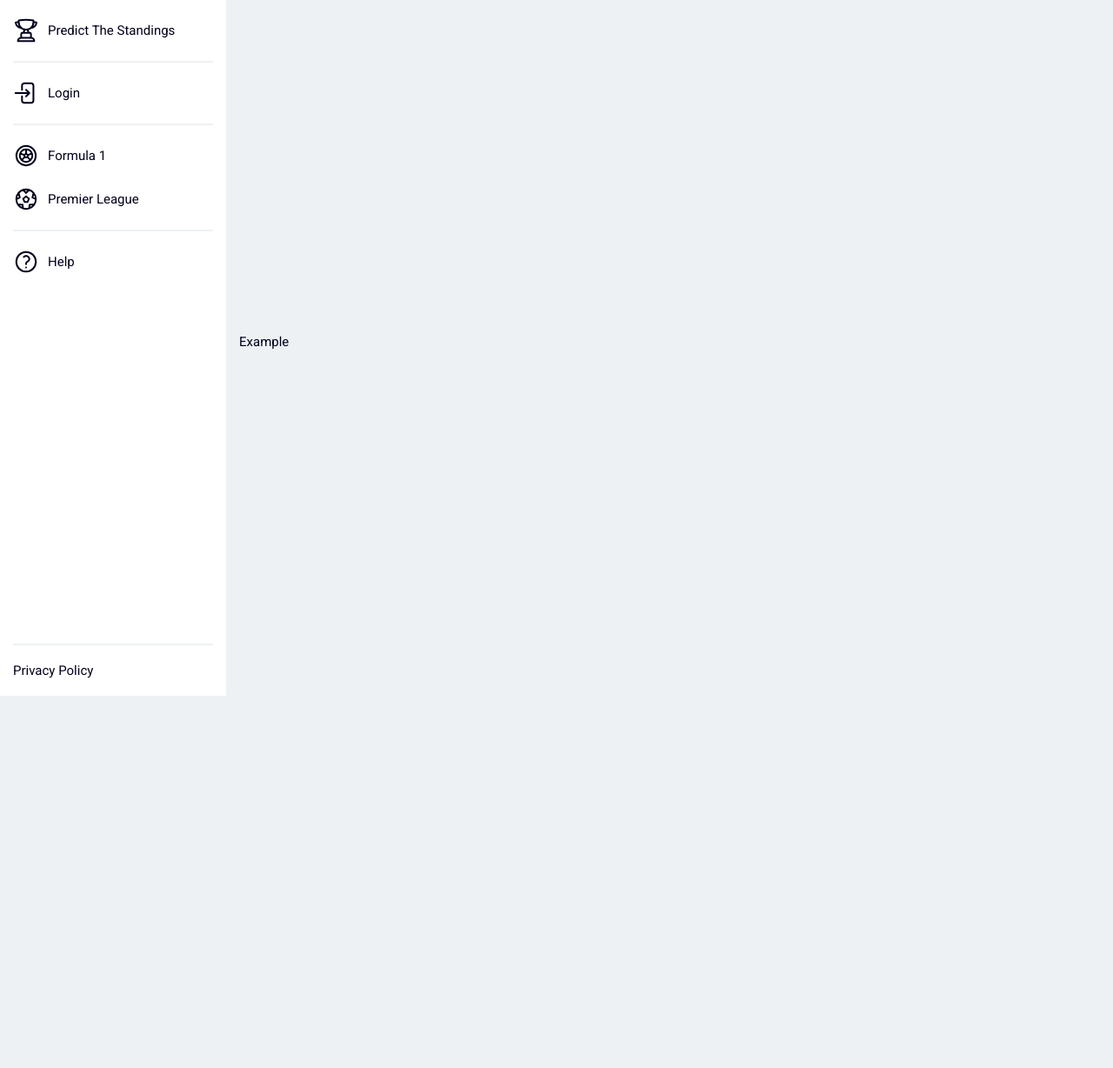
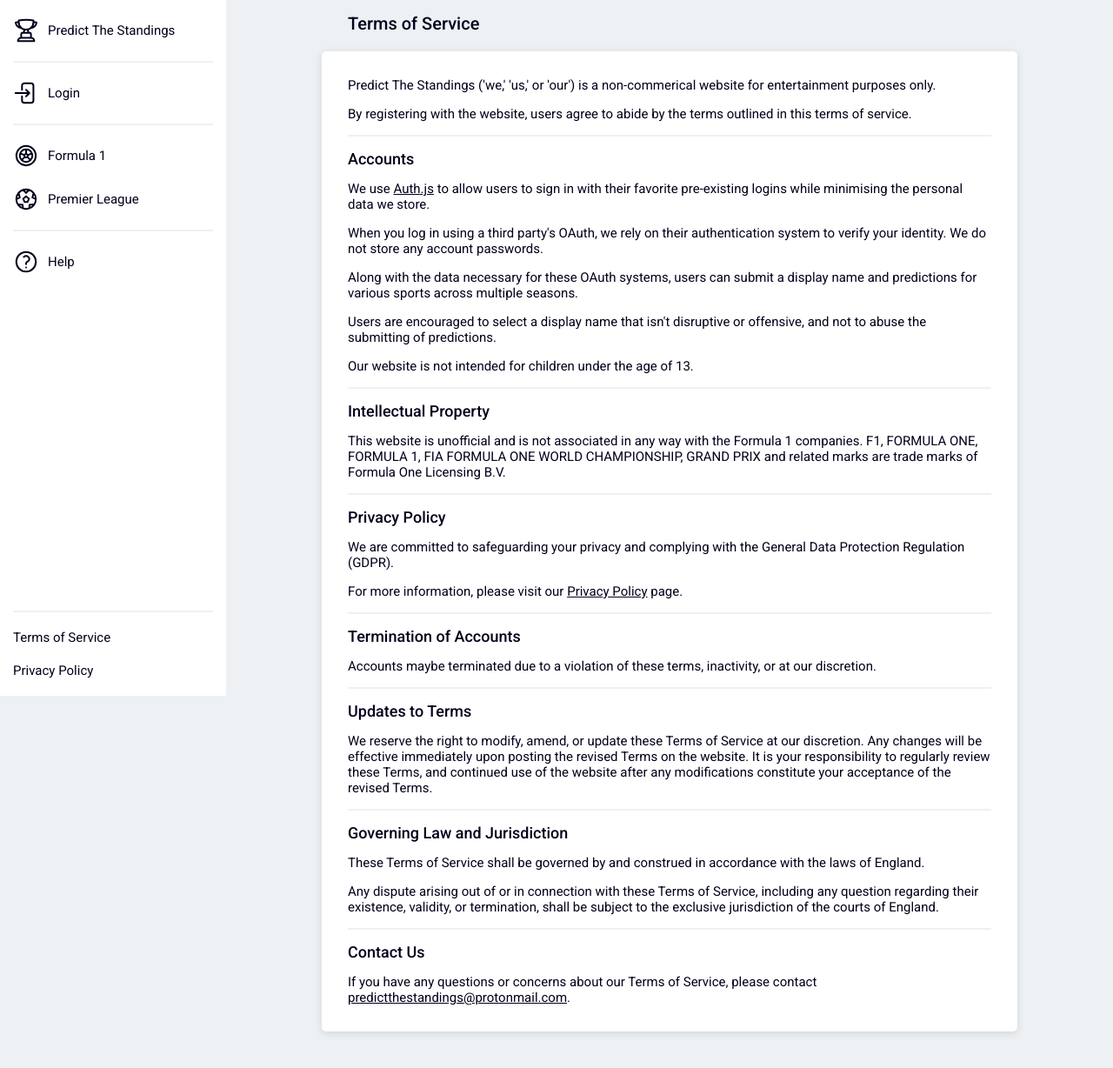
Before and after one commit to davidwillprice/predict-the-standings, a Next.js app: page /terms-of-service in a window 1280 px wide. Shown: the top 1228 px of the page at 87% size. Before the commit the page ends 800 px from the top, so only its background shows below. Built offline with nearby package versions, Linux system fonts and the light colour scheme; no server answers.

Commit message:
Add Terms of Service page
- Add to header
- Add to login page with privacy policy

```diff
--- a/app/terms-of-service/page.tsx
+++ b/app/terms-of-service/page.tsx
@@ -1,9 +1,128 @@
 import { Metadata } from "next";
+import Link from "next/link";
+
+import { Panel } from "@components/panels/panel";
+import { PanelHeading } from "@components/panels/panel-heading";
 
 export const metadata: Metadata = {
   title: "Terms of Service | Predict The Standings",
 };
 
 export default function Page() {
-  return <p>Example</p>;
+  return (
+    <>
+      <PanelHeading>
+        <h2>Terms of Service</h2>
+      </PanelHeading>
+      <Panel>
+        <section>
+          <p>
+            Predict The Standings (&apos;we,&apos; &apos;us,&apos; or
+            &apos;our&apos;) is a non-commerical website for entertainment
+            purposes only.
+          </p>
+          <p>
+            By registering with the website, users agree to abide by the terms
+            outlined in this terms of service.
+          </p>
+        </section>
+        <hr />
+        <section>
+          <h3>Accounts</h3>
+          <p>
+            We use{" "}
+            <a href="https://authjs.dev/" target="_blank">
+              Auth.js
+            </a>{" "}
+            to allow users to sign in with their favorite pre-existing logins
+            while minimising the personal data we store.
+          </p>
+          <p>
+            When you log in using a third party&apos;s OAuth, we rely on their
+            authentication system to verify your identity. We do not store any
+            account passwords.
+          </p>
+          <p>
+            Along with the data necessary for these OAuth systems, users can
+            submit a display name and predictions for various sports across
+            multiple seasons.
+          </p>
+          <p>
+            Users are encouraged to select a display name that isn&apos;t
+            disruptive or offensive, and not to abuse the submitting of
+            predictions.
+          </p>
+          <p>Our website is not intended for children under the age of 13.</p>
+        </section>
+        <hr />
+        <section>
+          <h3>Intellectual Property</h3>
+          <p>
+            This website is unofficial and is not associated in any way with the
+            Formula 1 companies. F1, FORMULA ONE, FORMULA 1, FIA FORMULA ONE
+            WORLD CHAMPIONSHIP, GRAND PRIX and related marks are trade marks of
+            Formula One Licensing B.V.
+          </p>
+        </section>
+        <hr />
+        <section>
+          <h3>Privacy Policy</h3>
+          <p>
+            We are committed to safeguarding your privacy and complying with the
+            General Data Protection Regulation (GDPR).
+          </p>
+          <p>
+            For more information, please visit our{" "}
+            <Link href="/privacy-policy">Privacy Policy</Link> page.
+          </p>
+        </section>
+        <hr />
+        <section>
+          <h3>Termination of Accounts</h3>
+          <p>
+            Accounts maybe terminated due to a violation of these terms,
+            inactivity, or at our discretion.
+          </p>
+        </section>
+        <hr />
+        <section>
+          <h3>Updates to Terms</h3>
+          <p>
+            We reserve the right to modify, amend, or update these Terms of
+            Service at our discretion. Any changes will be effective immediately
+            upon posting the revised Terms on the website. It is your
+            responsibility to regularly review these Terms, and continued use of
+            the website after any modifications constitute your acceptance of
+            the revised Terms.
+          </p>
+        </section>
+        <hr />
+        <section>
+          <h3>Governing Law and Jurisdiction</h3>
+          <p>
+            These Terms of Service shall be governed by and construed in
+            accordance with the laws of England.
+          </p>
+          <p>
+            Any dispute arising out of or in connection with these Terms of
+            Service, including any question regarding their existence, validity,
+            or termination, shall be subject to the exclusive jurisdiction of
+            the courts of England.
+          </p>
+        </section>
+        <hr />
+        <section>
+          <h3>Contact Us</h3>
+          <p>
+            If you have any questions or concerns about our Terms of Service,
+            please contact{" "}
+            <a href="mailto:predictthestandings@protonmail.com">
+              predictthestandings@protonmail.com
+            </a>
+            .
+          </p>
+        </section>
+      </Panel>
+    </>
+  );
 }
--- a/src/ui/components/header/header.tsx
+++ b/src/ui/components/header/header.tsx
@@ -24,7 +24,11 @@ const Header = async () => {
     <header className={styles.header}>
       <MainNav>{profileLink}</MainNav>
       <nav className={styles.secondary_menu}>
+        {/**@todo Add secondary menu as a footer on mobile */}
         <hr />
+        <div>
+          <Link href="/terms-of-service">Terms of Service</Link>
+        </div>
         <div>
           <Link href="/privacy-policy">Privacy Policy</Link>
         </div>
```
Also changed, not shown: app/login/page.tsx (+8 -0 lines).
